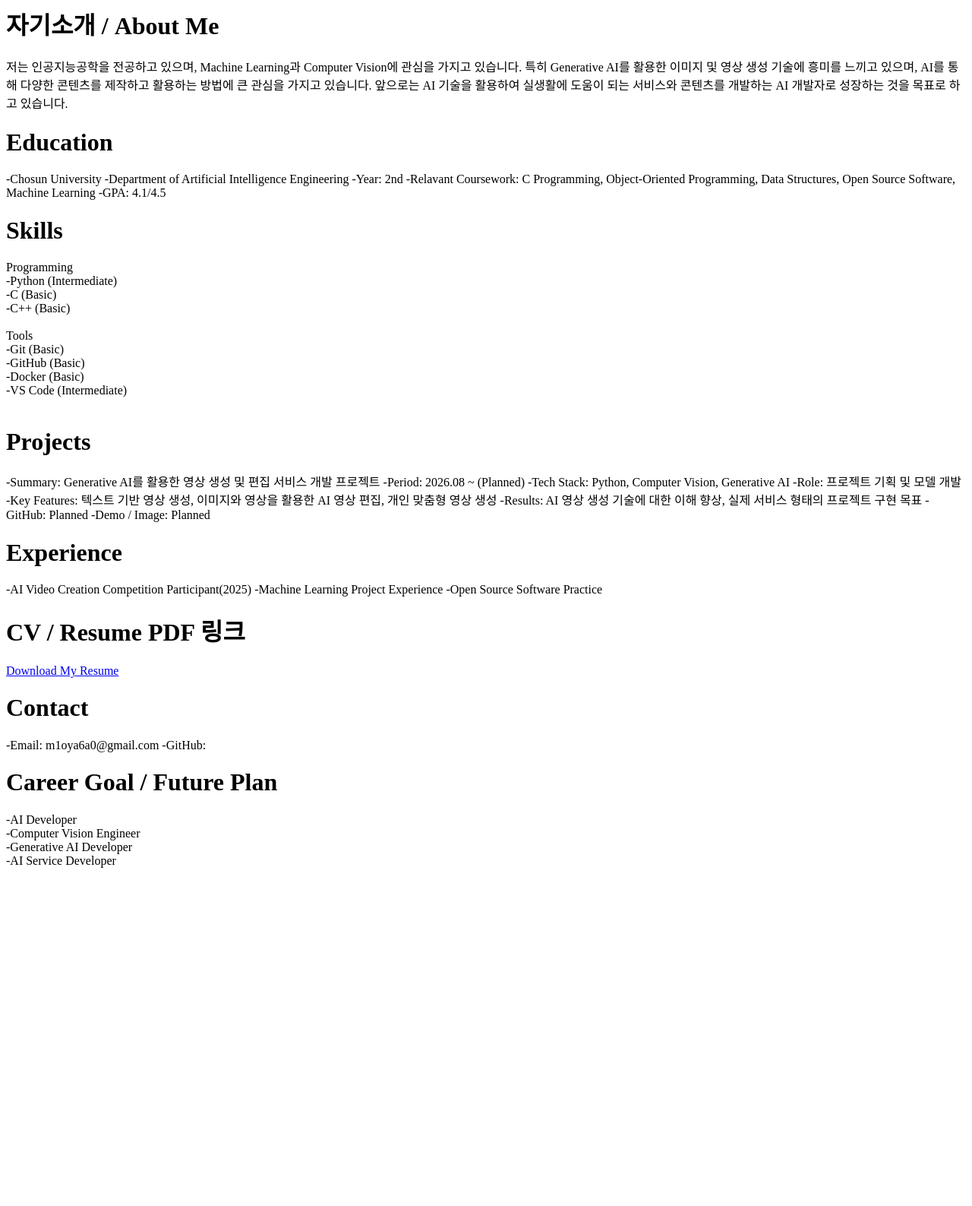
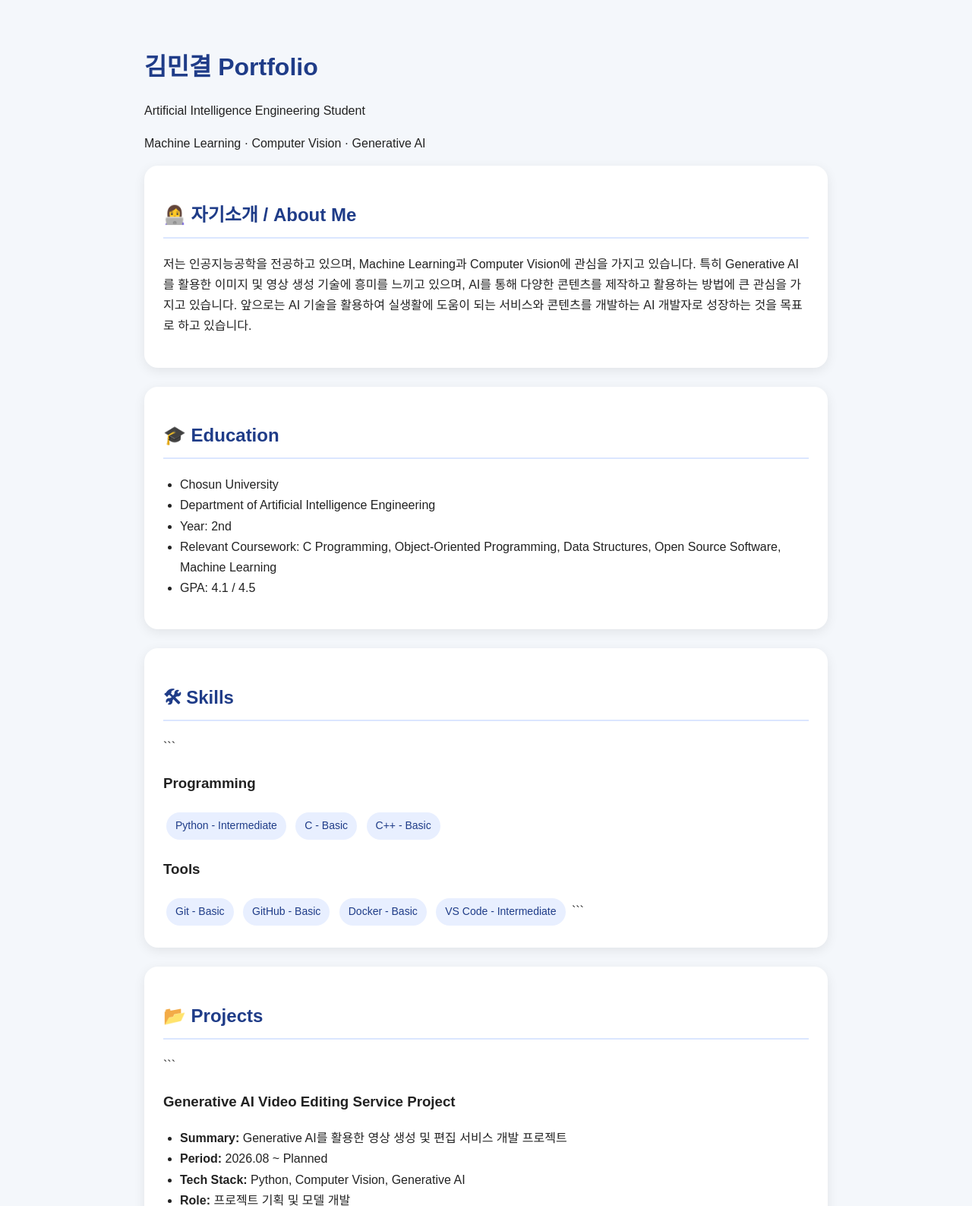
Before and after one commit to mingyoel/porfolio, a plain HTML site: page index.html in a window 1280 px wide. Shown: the top 1587 px of the page at 76% size. Before the commit the page ends 1158 px from the top, so only its background shows below. Drawn offline with Linux system fonts and the light colour scheme.

Commit message:
Update index.html

````diff
--- a/index.html
+++ b/index.html
@@ -1,66 +1,172 @@
-<h1> 자기소개 / About Me </h1>
-<p>
-저는 인공지능공학을 전공하고 있으며, Machine Learning과 Computer Vision에 관심을 가지고 있습니다.
-특히 Generative AI를 활용한 이미지 및 영상 생성 기술에 흥미를 느끼고 있으며, AI를 통해 다양한 콘텐츠를 제작하고 활용하는 방법에 큰 관심을 가지고 있습니다.
-앞으로는 AI 기술을 활용하여 실생활에 도움이 되는 서비스와 콘텐츠를 개발하는 AI 개발자로 성장하는 것을 목표로 하고 있습니다.
-<p>
+<!DOCTYPE html>
 
-<h1> Education </h1>
-<p>
-  -Chosun University
-  -Department of Artificial Intelligence Engineering
-  -Year: 2nd
-  -Relavant Coursework: C Programming, Object-Oriented Programming, Data Structures, Open Source Software, Machine Learning
-  -GPA: 4.1/4.5
-</p>
+<html>
+<head>
+  <meta charset="UTF-8">
+  <title>김민결 Portfolio</title>
+  <style>
+    body {
+      font-family: Arial, sans-serif;
+      background-color: #f4f7fb;
+      color: #222;
+      line-height: 1.7;
+      max-width: 900px;
+      margin: auto;
+      padding: 40px 20px;
+    }
 
-<h1> Skills </h1>
-<p>
-  Programming
-  <br>-Python (Intermediate)
-  <br>-C (Basic)
-  <br>-C++ (Basic)
-  <br><br>
-  Tools
-  <br>-Git (Basic)
-  <br>-GitHub (Basic)
-  <br>-Docker (Basic)
-  <br>-VS Code (Intermediate)
-  <br><br>
-</p>
+```
+.header {
+  text-align: center;
+  background: white;
+  padding: 35px;
+  border-radius: 18px;
+  box-shadow: 0 4px 15px rgba(0,0,0,0.08);
+  margin-bottom: 30px;
+}
 
-<h1> Projects </h1>
-<p>
-  -Summary: Generative AI를 활용한 영상 생성 및 편집 서비스 개발 프로젝트
-  -Period: 2026.08 ~ (Planned)
-  -Tech Stack: Python, Computer Vision, Generative AI
-  -Role: 프로젝트 기획 및 모델 개발
-  -Key Features: 텍스트 기반 영상 생성, 이미지와 영상을 활용한 AI 영상 편집, 개인 맞춤형 영상 생성
-  -Results: AI 영상 생성 기술에 대한 이해 향상, 실제 서비스 형태의 프로젝트 구현 목표
-  -GitHub: Planned
-  -Demo / Image: Planned
-</p>
+.header h1 {
+  margin-bottom: 5px;
+  color: #1f3c88;
+}
 
-<h1> Experience </h1>
-<p>
-  -AI Video Creation Competition Participant(2025)
-  -Machine Learning Project Experience
-  -Open Source Software Practice
-</p>
+.section {
+  background: white;
+  padding: 25px;
+  border-radius: 18px;
+  box-shadow: 0 4px 15px rgba(0,0,0,0.08);
+  margin-bottom: 25px;
+}
 
-<h1> CV / Resume PDF 링크 </h1>
-<a href="이력서.pdf">Download My Resume</a>
+h2 {
+  color: #1f3c88;
+  border-bottom: 2px solid #dbe6ff;
+  padding-bottom: 8px;
+}
 
-<h1> Contact </h1>
-<p>
-  -Email: m1oya6a0@gmail.com
-  -GitHub: <https://github.com/mingyoel>
-</p>
+ul {
+  padding-left: 22px;
+}
 
-<h1> Career Goal / Future Plan </h1>
-<p>
-  -AI Developer<br>
-  -Computer Vision Engineer<br>
-  -Generative AI Developer<br>
-  -AI Service Developer<br>
-</p>
+a {
+  color: #1f3c88;
+  text-decoration: none;
+  font-weight: bold;
+}
+
+.tag {
+  display: inline-block;
+  background: #e8efff;
+  color: #1f3c88;
+  padding: 6px 12px;
+  border-radius: 20px;
+  margin: 4px;
+  font-size: 14px;
+}
+```
+
+  </style>
+</head>
+
+<body>
+
+  <div class="header">
+    <h1>김민결 Portfolio</h1>
+    <p>Artificial Intelligence Engineering Student</p>
+    <p>Machine Learning · Computer Vision · Generative AI</p>
+  </div>
+
+  <div class="section">
+    <h2>👩‍💻 자기소개 / About Me</h2>
+    <p>
+      저는 인공지능공학을 전공하고 있으며, Machine Learning과 Computer Vision에 관심을 가지고 있습니다.
+      특히 Generative AI를 활용한 이미지 및 영상 생성 기술에 흥미를 느끼고 있으며,
+      AI를 통해 다양한 콘텐츠를 제작하고 활용하는 방법에 큰 관심을 가지고 있습니다.
+      앞으로는 AI 기술을 활용하여 실생활에 도움이 되는 서비스와 콘텐츠를 개발하는 AI 개발자로 성장하는 것을 목표로 하고 있습니다.
+    </p>
+  </div>
+
+  <div class="section">
+    <h2>🎓 Education</h2>
+    <ul>
+      <li>Chosun University</li>
+      <li>Department of Artificial Intelligence Engineering</li>
+      <li>Year: 2nd</li>
+      <li>Relevant Coursework: C Programming, Object-Oriented Programming, Data Structures, Open Source Software, Machine Learning</li>
+      <li>GPA: 4.1 / 4.5</li>
+    </ul>
+  </div>
+
+  <div class="section">
+    <h2>🛠 Skills</h2>
+
+```
+<h3>Programming</h3>
+<span class="tag">Python - Intermediate</span>
+<span class="tag">C - Basic</span>
+<span class="tag">C++ - Basic</span>
+
+<h3>Tools</h3>
+<span class="tag">Git - Basic</span>
+<span class="tag">GitHub - Basic</span>
+<span class="tag">Docker - Basic</span>
+<span class="tag">VS Code - Intermediate</span>
+```
+
+  </div>
+
+  <div class="section">
+    <h2>📂 Projects</h2>
+
+```
+<h3>Generative AI Video Editing Service Project</h3>
+<ul>
+  <li><b>Summary:</b> Generative AI를 활용한 영상 생성 및 편집 서비스 개발 프로젝트</li>
+  <li><b>Period:</b> 2026.08 ~ Planned</li>
+  <li><b>Tech Stack:</b> Python, Computer Vision, Generative AI</li>
+  <li><b>Role:</b> 프로젝트 기획 및 모델 개발</li>
+  <li><b>Key Features:</b> 텍스트 기반 영상 생성, 이미지와 영상을 활용한 AI 영상 편집, 개인 맞춤형 영상 생성</li>
+  <li><b>Results:</b> AI 영상 생성 기술에 대한 이해 향상 및 실제 서비스 형태의 프로젝트 구현 목표</li>
+  <li><b>GitHub:</b> Planned</li>
+  <li><b>Demo / Image:</b> Planned</li>
+</ul>
+```
+
+  </div>
+
+  <div class="section">
+    <h2>🏆 Experience</h2>
+    <ul>
+      <li>AI Video Creation Competition Participant (2025)</li>
+      <li>Machine Learning Project Experience</li>
+      <li>Open Source Software Practice</li>
+    </ul>
+  </div>
+
+  <div class="section">
+    <h2>📄 CV / Resume</h2>
+    <p>
+      <a href="이력서.pdf">Download My Resume</a>
+    </p>
+  </div>
+
+  <div class="section">
+    <h2>📬 Contact</h2>
+    <ul>
+      <li>Email: m1oya6a0@gmail.com</li>
+      <li>GitHub: <a href="https://github.com/mingyoel">https://github.com/mingyoel</a></li>
+    </ul>
+  </div>
+
+  <div class="section">
+    <h2>🚀 Career Goal / Future Plan</h2>
+    <ul>
+      <li>AI Developer</li>
+      <li>Computer Vision Engineer</li>
+      <li>Generative AI Developer</li>
+      <li>AI Service Developer</li>
+    </ul>
+  </div>
+
+</body>
+</html>
````
